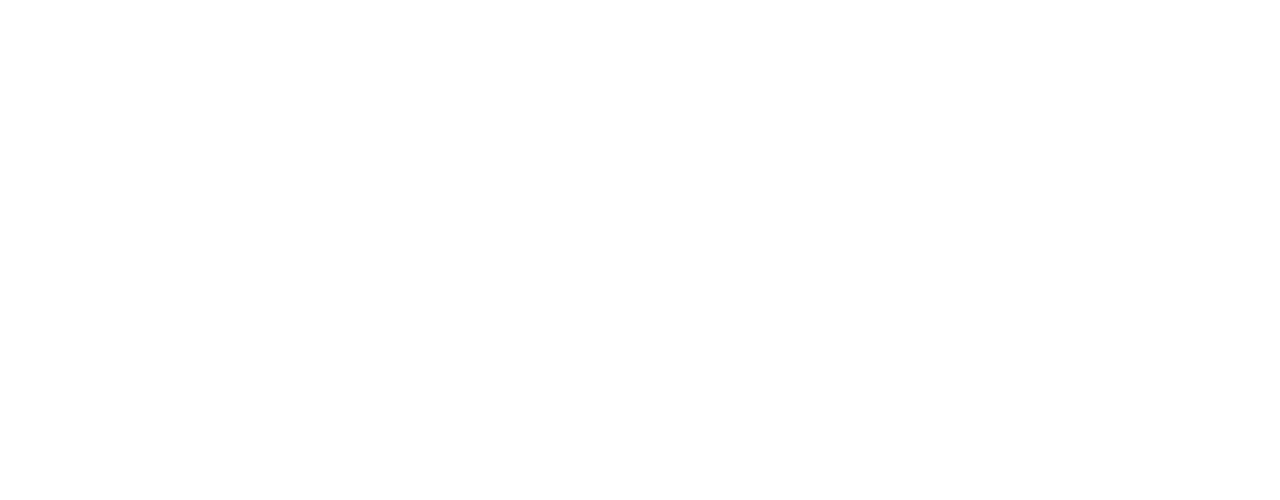
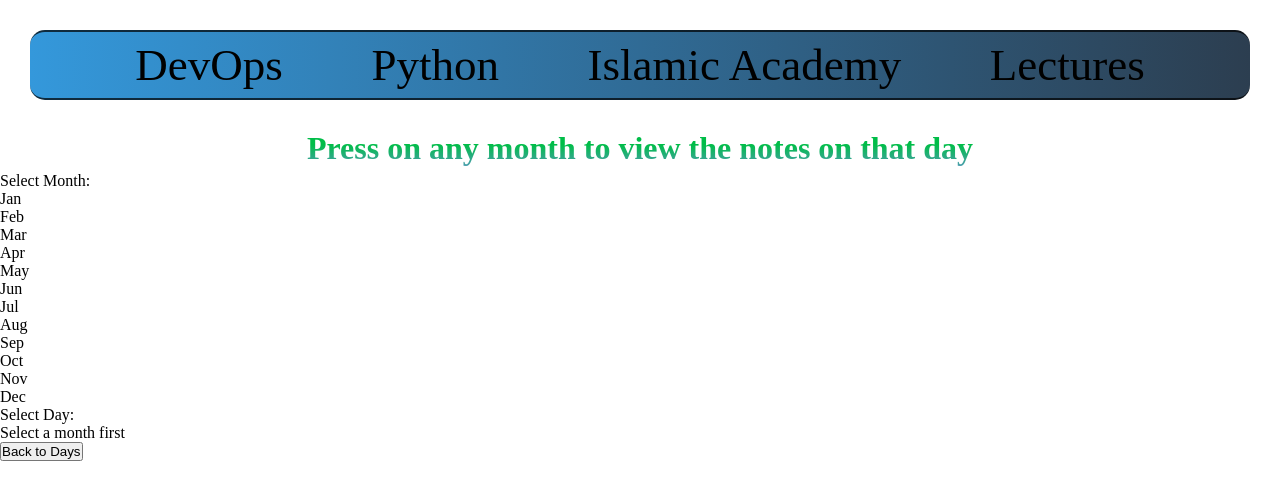
Before and after one commit to zaplord/Notes, a plain HTML site: page Devops.html in a window 1280 px wide. Drawn offline with Linux system fonts and the light colour scheme.

Commit message:
This was actually shit but i learned some with the help of Ai, I made a nav menu and am happy with it now i need to make the days of the month and month of the year

```diff
--- a/Devops.html
+++ b/Devops.html
@@ -0,0 +1,58 @@
+<!DOCTYPE html>
+<html lang="en">
+<head>
+    <meta charset="UTF-8">
+    <meta name="viewport" content="width=device-width, initial-scale=1.0">
+      <link rel="stylesheet" href="./Stylesheet.css">
+    <title>Devops</title>
+</head>
+<body>
+
+
+        <nav class="nav">
+      <ul>
+
+      <li>  <a href="./Devops.html">DevOps</a></li>
+      <li> <a href="./Python.html">Python</a></li>
+    <li><a href="./Islamic.Html">Islamic Academy</a></li>
+    <li><a href="./Lectures">Lectures</a></li>
+    </ul>
+    </nav>
+
+  <div class="DevOpsh">  <h1>Press on any month to view the notes on that day</h1></div>
+  <div class="selection-container">
+            <div class="selection">
+                <div class="selection-title">Select Month:</div>
+                <div class="month-grid">
+                    <div class="month" data-month="0">Jan</div>
+                    <div class="month" data-month="1">Feb</div>
+                    <div class="month" data-month="2">Mar</div>
+                    <div class="month" data-month="3">Apr</div>
+                    <div class="month" data-month="4">May</div>
+                    <div class="month" data-month="5">Jun</div>
+                    <div class="month" data-month="6">Jul</div>
+                    <div class="month" data-month="7">Aug</div>
+                    <div class="month" data-month="8">Sep</div>
+                    <div class="month" data-month="9">Oct</div>
+                    <div class="month" data-month="10">Nov</div>
+                    <div class="month" data-month="11">Dec</div>
+                </div>
+            </div>
+
+            <div class="selection">
+                <div class="selection-title">Select Day:</div>
+                <div class="day-grid" id="dayGrid">
+                    <!-- Days will be inserted here -->
+                    <div class="no-days">Select a month first</div>
+                </div>
+            </div>
+
+            <div class="note-display" id="noteDisplay">
+                <div class="note-text" id="noteText"></div>
+                <button class="back-btn" id="backBtn">Back to Days</button>
+            </div>
+        </div>
+    </div>
+
+</body>
+</html>
--- a/Stylesheet.css
+++ b/Stylesheet.css
@@ -11,13 +11,22 @@ min-height: 100vh;}
   color: rgb(0, 0, 0);
 }
 
+
+
+
+
  h1 {
+
+
             text-align: center;
-            color: #04AA6D;
+         background: linear-gradient(180deg, #00bd48 35%, #5f94ca 100%);
+           -webkit-background-clip: text;
+           color:transparent;
             margin-bottom: 0px;
 
-            padding-bottom: 0px;
-            border-bottom: 2px solid #000000b6;
+            padding-bottom: 5px;
+
+
         }
 
 
@@ -28,13 +37,17 @@ min-height: 100vh;}
 
 
 }
+
 .nav {
 font-size: 45px;
-background-color: #04AA6D;
-margin: 0;
+ background: linear-gradient(90deg, #3498db 0%, #2c3e50 100%);
+margin: 30px;
 padding:0;
 display: flex;
 justify-content: center;
+border-radius: 15px;
+ border-bottom: 2px solid #000000b6;
+ border-top: 2px solid #000000b6;
 }
 
 
@@ -47,11 +60,13 @@ justify-content: center;
         }
 
 
-.nav ul {list-style-type: none;
+.nav ul {
+      list-style-type: none;
     display: flex;
     width: 100%;
     justify-content: space-around;
-    padding: 5px 400px;
+    padding: 5px clamp(10px, 5%, 100px); /* Responsive min/ideal/max values */
+
 }
 
 /* This part makes the Navigation more animative, Border radius makes the edges nice and smooth, box shadow does a shadow around the white box and gives it some depth */
@@ -62,3 +77,8 @@ justify-content: center;
   font-size: 50px;
     box-shadow: 8px 8px 8px 8px #00000021;
 }
+
+a:active {
+  color: yellow;
+  background-color: transparent;
+  text-decoration: underline;}
```
Also changed, not shown: Islamic.Html (+11 -0 lines), Lectures.html (+11 -0 lines), Python.html (+11 -0 lines), index.html (+28 -8 lines).
